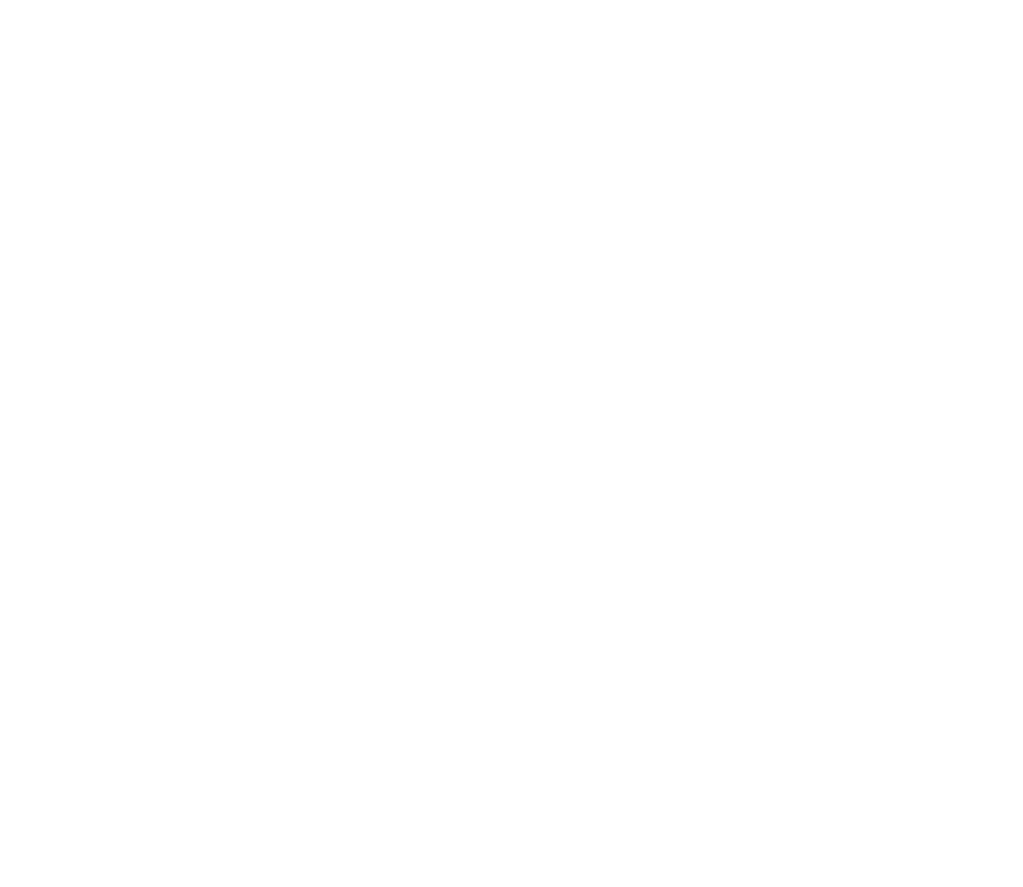
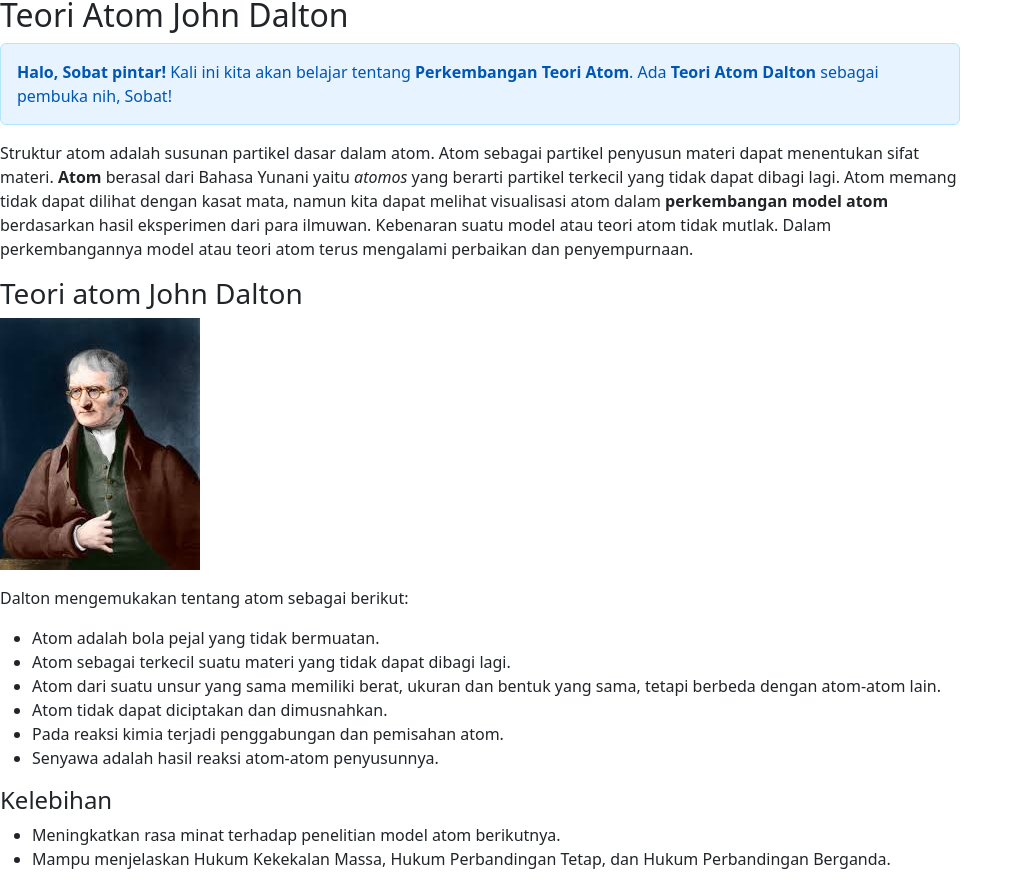
Before and after one commit to michaelhutajulu/Proyek-PSW-1-Kimia10, a React (Create React App) app: page /teori-atom in a window 1280 px wide. Shown: the part 244-1131 px from the top of the page, without its empty margins (0-1023 px from the left). Before the commit the page ends 800 px from the top, so only its background shows below. Built offline with nearby package versions, Linux system fonts and the light colour scheme.

Commit message:
Update teori atom

```diff
--- a/src/pages/TeoriAtom.js
+++ b/src/pages/TeoriAtom.js
@@ -27,6 +27,38 @@
       <h2>Teori Atom</h2>
       <p>Penjelasan mendalam tentang teori atom akan ditampilkan di sini.</p>
     </div>
+    <div className="col-md-9">
+      <h2>Teori Atom John Dalton</h2>
+      <div className="alert alert-info">
+        <strong>Halo, Sobat pintar!</strong> Kali ini kita akan belajar tentang <strong>Perkembangan Teori Atom</strong>. Ada <strong>Teori Atom Dalton</strong> sebagai pembuka nih, Sobat!
+      </div>
+      <p>
+        Struktur atom adalah susunan partikel dasar dalam atom. Atom sebagai partikel penyusun materi dapat menentukan sifat materi.
+        <strong> Atom </strong> berasal dari Bahasa Yunani yaitu <i>atomos</i> yang berarti partikel terkecil yang tidak dapat dibagi lagi.
+        Atom memang tidak dapat dilihat dengan kasat mata, namun kita dapat melihat visualisasi atom dalam
+        <strong> perkembangan model atom </strong> berdasarkan hasil eksperimen dari para ilmuwan. Kebenaran suatu model atau teori atom
+        tidak mutlak. Dalam perkembangannya model atau teori atom terus mengalami perbaikan dan penyempurnaan.
+      </p>
+
+      <h3>Teori atom John Dalton</h3>
+      <img src="John Dalton.jpg" alt="Model Atom Dalton" className="img-fluid mb-3" />
+
+      <p>Dalton mengemukakan tentang atom sebagai berikut:</p>
+      <ul>
+        <li>Atom adalah bola pejal yang tidak bermuatan.</li>
+        <li>Atom sebagai terkecil suatu materi yang tidak dapat dibagi lagi.</li>
+        <li>Atom dari suatu unsur yang sama memiliki berat, ukuran dan bentuk yang sama, tetapi berbeda dengan atom-atom lain.</li>
+        <li>Atom tidak dapat diciptakan dan dimusnahkan.</li>
+        <li>Pada reaksi kimia terjadi penggabungan dan pemisahan atom.</li>
+        <li>Senyawa adalah hasil reaksi atom-atom penyusunnya.</li>
+      </ul>
+
+      <h4>Kelebihan</h4>
+      <ul>
+        <li>Meningkatkan rasa minat terhadap penelitian model atom berikutnya.</li>
+        <li>Mampu menjelaskan Hukum Kekekalan Massa, Hukum Perbandingan Tetap, dan Hukum Perbandingan Berganda.</li>
+      </ul>
+      </div>
     </div>
   );
 };
```
Also changed, not shown: public/John Dalton.jpg (added).
